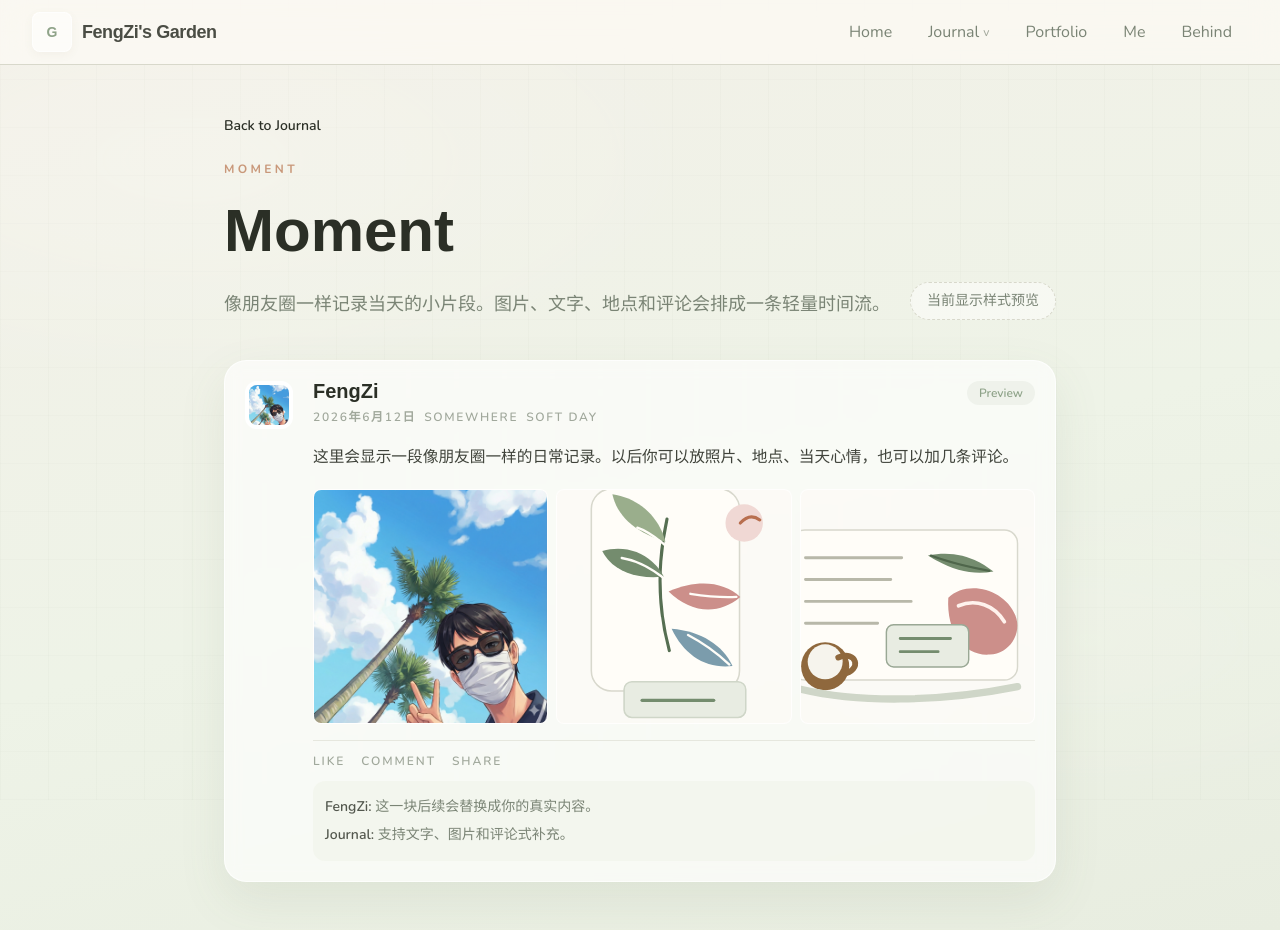
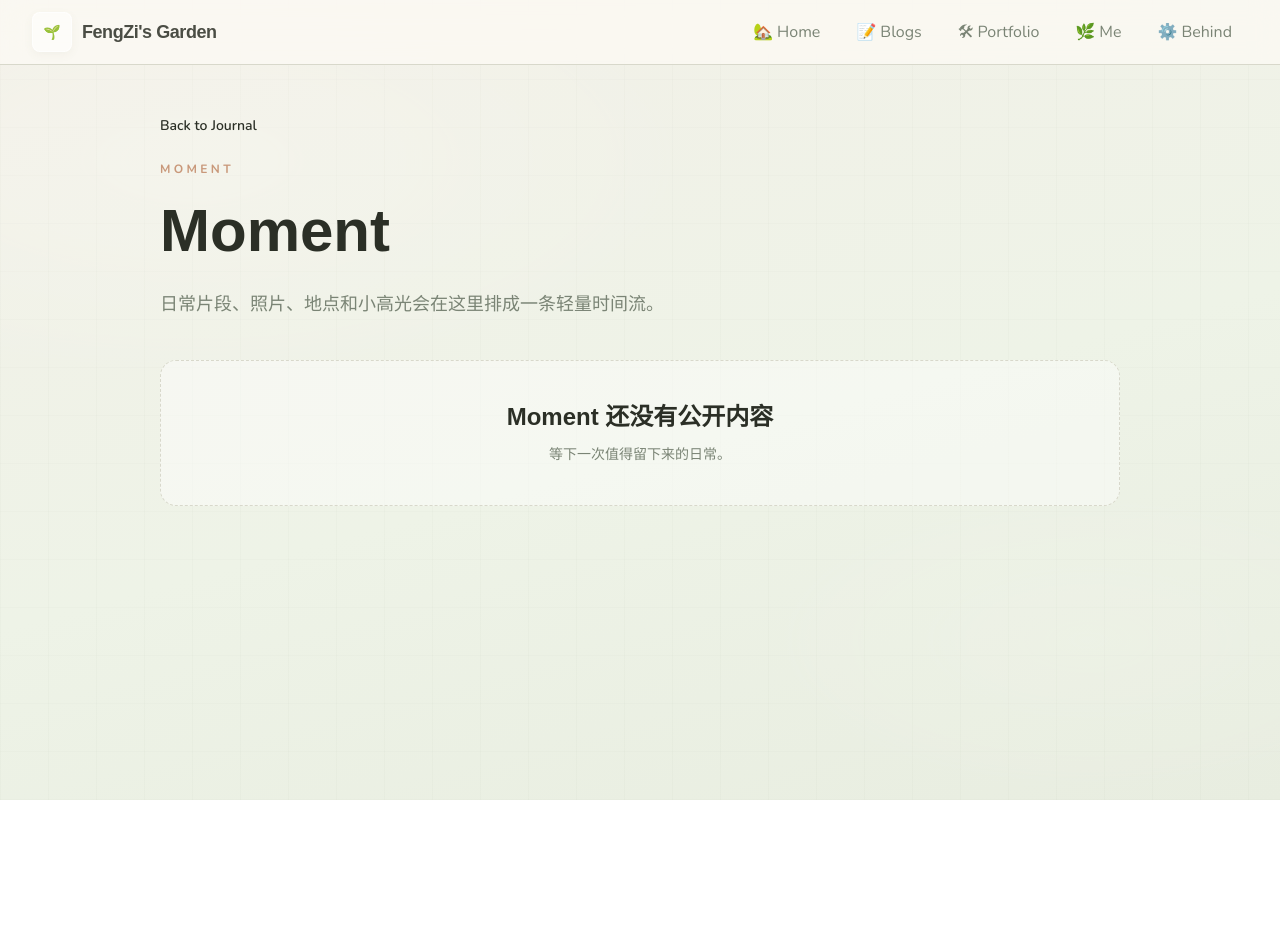
Before and after one commit to fengziclassmate/FZ-s-Garden, a Next.js app: page /journal/moment in a window 1280 px wide. After the commit the page ends 800 px from the top, so only its background shows below. Built offline with nearby package versions, Linux system fonts and the light colour scheme; a web font is replaced by a local one.

Commit message:
journal模块优化三部曲回退

```diff
--- a/src/app/blogs/blogs-client.tsx
+++ b/src/app/blogs/blogs-client.tsx
@@ -152,7 +152,7 @@ export default function BlogsClient({ sections }: Props) {
       >
         <div className="px-5">
           <div className="mb-6 flex items-center justify-between">
-            <span className="text-xs font-semibold uppercase tracking-widest text-[#a6a097]">Journal</span>
+            <span className="text-xs font-semibold uppercase tracking-widest text-[#a6a097]">Blogs</span>
             <button
               type="button"
               onClick={() => setSidebarOpen(false)}
@@ -162,27 +162,20 @@ export default function BlogsClient({ sections }: Props) {
               ◀
             </button>
           </div>
-          <div className="mb-5 grid grid-cols-3 gap-2">
+          <div className="mb-5 grid grid-cols-2 gap-2">
             <Link
               href="/journal/moment"
-              className="rounded-xl border border-[#ece9e1] bg-white/55 px-2.5 py-3 text-sm text-[#5f6f58] transition hover:bg-[#f5f2ec] hover:text-[#2d2a24]"
+              className="rounded-xl border border-[#ece9e1] bg-white/55 px-3 py-3 text-sm text-[#5f6f58] transition hover:bg-[#f5f2ec] hover:text-[#2d2a24]"
             >
               <span className="block font-semibold">Moment</span>
-              <span className="mt-1 block text-[11px] text-[#a6a097]">日常</span>
+              <span className="mt-1 block text-[11px] text-[#a6a097]">日常片段</span>
             </Link>
             <Link
-              href="/journal/whisper"
-              className="rounded-xl border border-[#ece9e1] bg-white/55 px-2.5 py-3 text-sm text-[#5f6f58] transition hover:bg-[#f5f2ec] hover:text-[#2d2a24]"
+              href="/journal/whispers"
+              className="rounded-xl border border-[#ece9e1] bg-white/55 px-3 py-3 text-sm text-[#5f6f58] transition hover:bg-[#f5f2ec] hover:text-[#2d2a24]"
             >
-              <span className="block font-semibold">Whisper</span>
-              <span className="mt-1 block text-[11px] text-[#a6a097]">碎念</span>
-            </Link>
-            <Link
-              href="/blogs?type=journal"
-              className="rounded-xl border border-[#ece9e1] bg-white/55 px-2.5 py-3 text-sm text-[#5f6f58] transition hover:bg-[#f5f2ec] hover:text-[#2d2a24]"
-            >
-              <span className="block font-semibold">Blogs</span>
-              <span className="mt-1 block text-[11px] text-[#a6a097]">长文</span>
+              <span className="block font-semibold">Whispers</span>
+              <span className="mt-1 block text-[11px] text-[#a6a097]">碎片低语</span>
             </Link>
           </div>
           <div className="space-y-0.5">
--- a/src/app/blogs/page.tsx
+++ b/src/app/blogs/page.tsx
@@ -11,9 +11,9 @@ async function BlogsContent() {
   ]);
 
   const sections: { key: string; label: string; emoji: string; posts: GardenContent[] }[] = [
-    { key: "journal", label: "Journal", emoji: "J", posts: journalAll },
-    { key: "research", label: "Research", emoji: "R", posts: researchAll },
-    { key: "reading", label: "Reading", emoji: "N", posts: readingAll },
+    { key: "journal", label: "手账", emoji: "📓", posts: journalAll },
+    { key: "research", label: "科研", emoji: "🔬", posts: researchAll },
+    { key: "reading", label: "阅读", emoji: "📖", posts: readingAll },
   ];
 
   return <BlogsClient sections={sections} />;
@@ -21,7 +21,7 @@ async function BlogsContent() {
 
 export default function BlogsPage() {
   return (
-    <Suspense fallback={<div className="flex min-h-[calc(100vh-4rem)] items-center justify-center text-[#a6a097]">Loading...</div>}>
+    <Suspense fallback={<div className="flex min-h-[calc(100vh-4rem)] items-center justify-center text-[#a6a097]">加载中...</div>}>
       <BlogsContent />
     </Suspense>
   );
--- a/src/app/journal/moment/page.tsx
+++ b/src/app/journal/moment/page.tsx
@@ -1,106 +1,48 @@
 import Link from "next/link";
-import { moments, type MomentEntry } from "@/data/journal-modules";
+import { moments } from "@/data/journal-modules";
 import { formatDate } from "@/lib/dates";
 
-const avatarSrc = "/home/fengzi-avatar.jpg";
+export default function MomentPage() {
+  return (
+    <main className="mx-auto max-w-5xl px-5 py-12 lg:px-8">
+      <Link href="/journal" className="text-sm font-semibold text-muted-ink transition hover:text-ink">
+        Back to Journal
+      </Link>
+      <section className="mt-6 max-w-3xl">
+        <p className="text-xs font-bold uppercase tracking-[0.28em] text-clay">Moment</p>
+        <h1 className="mt-4 font-display text-5xl font-bold leading-tight text-ink md:text-6xl">Moment</h1>
+        <p className="mt-5 text-lg leading-8 text-muted-ink">
+          日常片段、照片、地点和小高光会在这里排成一条轻量时间流。
+        </p>
+      </section>
 
-const previewMoment: MomentEntry = {
-  id: "preview",
-  date: "2026-06-12",
-  text: "这里会显示一段像朋友圈一样的日常记录。以后你可以放照片、地点、当天心情，也可以加几条评论。",
-  location: "Somewhere",
-  mood: "soft day",
-  images: ["/home/fengzi-avatar.jpg", "/home/pressed-leaves.svg", "/home/study-desk.svg"],
-  comments: [
-    { name: "FengZi", text: "这一块后续会替换成你的真实内容。" },
-    { name: "Journal", text: "支持文字、图片和评论式补充。" },
-  ],
-};
-
-function MomentCard({ moment, preview = false }: { moment: MomentEntry; preview?: boolean }) {
-  return (
-    <article className="rounded-[1.4rem] border border-white/70 bg-white/64 p-5 shadow-[0_18px_48px_rgba(100,115,90,0.10)] backdrop-blur">
-      <div className="grid grid-cols-[52px_1fr] gap-4">
-        <img src={avatarSrc} alt="" className="size-12 rounded-xl border-4 border-white object-cover object-[78%_42%]" />
-        <div className="min-w-0">
-          <div className="flex flex-wrap items-start justify-between gap-3">
-            <div>
-              <h2 className="font-display text-xl font-bold leading-none text-ink">FengZi</h2>
-              <div className="mt-2 flex flex-wrap items-center gap-2 text-xs font-semibold uppercase tracking-[0.14em] text-muted-ink/70">
+      <section className="mt-10">
+        {moments.length > 0 ? (
+          <div className="space-y-5">
+            {moments.map((moment) => (
+              <article key={moment.id} className="rounded-2xl border border-white/70 bg-white/58 p-5 shadow-[var(--shadow-note)] backdrop-blur">
+                <div className="flex flex-wrap items-center gap-3 text-sm text-muted-ink">
                   <time>{formatDate(moment.date)}</time>
                   {moment.location ? <span>{moment.location}</span> : null}
                   {moment.mood ? <span>{moment.mood}</span> : null}
                 </div>
-            </div>
-            {preview ? (
-              <span className="rounded-full bg-sage/10 px-3 py-1 text-xs font-semibold text-sage">Preview</span>
-            ) : null}
-          </div>
-
-          <p className="mt-4 whitespace-pre-line text-[0.98rem] leading-8 text-ink/90">{moment.text}</p>
-
+                <p className="mt-4 text-base leading-8 text-ink">{moment.text}</p>
                 {moment.images?.length ? (
-            <div className={`mt-4 grid gap-2 ${moment.images.length === 1 ? "grid-cols-1" : "grid-cols-3"}`}>
+                  <div className="mt-5 grid gap-3 sm:grid-cols-2">
                     {moment.images.map((src) => (
-                <img
-                  key={src}
-                  src={src}
-                  alt=""
-                  className={`${moment.images?.length === 1 ? "aspect-[4/3]" : "aspect-square"} w-full rounded-lg border border-white/70 bg-surface/70 object-cover`}
-                />
+                      <img key={src} src={src} alt="" className="aspect-[4/3] w-full rounded-xl object-cover" />
                     ))}
                   </div>
                 ) : null}
-
-          <div className="mt-4 flex items-center gap-4 border-t border-line/55 pt-3 text-xs font-semibold uppercase tracking-[0.16em] text-muted-ink/70">
-            <span>Like</span>
-            <span>Comment</span>
-            <span>Share</span>
-          </div>
-
-          {moment.comments?.length ? (
-            <div className="mt-3 rounded-xl bg-surface-soft/55 p-3 text-sm leading-7 text-muted-ink">
-              {moment.comments.map((comment) => (
-                <p key={`${comment.name}-${comment.text}`}>
-                  <span className="font-semibold text-ink/80">{comment.name}: </span>
-                  {comment.text}
-                </p>
+              </article>
             ))}
           </div>
-          ) : null}
+        ) : (
+          <div className="rounded-2xl border border-dashed border-line bg-white/42 p-10 text-center">
+            <p className="font-display text-2xl font-bold text-ink">Moment 还没有公开内容</p>
+            <p className="mt-3 text-sm text-muted-ink">等下一次值得留下来的日常。</p>
           </div>
-      </div>
-    </article>
-  );
-}
-
-export default function MomentPage() {
-  const list = moments.length > 0 ? moments : [previewMoment];
-
-  return (
-    <main className="mx-auto max-w-4xl px-5 py-12 lg:px-8">
-      <Link href="/journal" className="text-sm font-semibold text-muted-ink transition hover:text-ink">
-        Back to Journal
-      </Link>
-      <section className="mt-6 flex flex-wrap items-end justify-between gap-5">
-        <div className="max-w-2xl">
-          <p className="text-xs font-bold uppercase tracking-[0.28em] text-clay">Moment</p>
-          <h1 className="mt-4 font-display text-5xl font-bold leading-tight text-ink md:text-6xl">Moment</h1>
-          <p className="mt-5 text-lg leading-8 text-muted-ink">
-            像朋友圈一样记录当天的小片段。图片、文字、地点和评论会排成一条轻量时间流。
-          </p>
-        </div>
-        {moments.length === 0 ? (
-          <span className="rounded-full border border-dashed border-line bg-white/48 px-4 py-2 text-sm text-muted-ink">
-            当前显示样式预览
-          </span>
-        ) : null}
-      </section>
-
-      <section className="mt-10 space-y-5">
-        {list.map((moment) => (
-          <MomentCard key={moment.id} moment={moment} preview={moments.length === 0} />
-        ))}
+        )}
       </section>
     </main>
   );
--- a/src/app/journal/whisper/page.tsx
+++ /dev/null
@@ -1,71 +0,0 @@
-import Link from "next/link";
-import { whispers, type WhisperEntry } from "@/data/journal-modules";
-import { formatDate } from "@/lib/dates";
-
-const previewWhispers: WhisperEntry[] = [
-  {
-    id: "preview-1",
-    date: "2026-06-12",
-    text: "这里适合放一句没有标题的小想法。",
-    tone: "note",
-  },
-  {
-    id: "preview-2",
-    date: "2026-06-12",
-    text: "也可以是一段很短的情绪、灵感或自言自语。",
-    tone: "whisper",
-  },
-  {
-    id: "preview-3",
-    date: "2026-06-12",
-    text: "不需要变成文章，只要被温柔地收起来。",
-    tone: "soft",
-  },
-];
-
-export default function WhisperPage() {
-  const list = whispers.length > 0 ? whispers : previewWhispers;
-
-  return (
-    <main className="mx-auto max-w-6xl px-5 py-12 lg:px-8">
-      <Link href="/journal" className="text-sm font-semibold text-muted-ink transition hover:text-ink">
-        Back to Journal
-      </Link>
-      <section className="mt-6 flex flex-wrap items-end justify-between gap-5">
-        <div className="max-w-3xl">
-          <p className="text-xs font-bold uppercase tracking-[0.28em] text-clay">Whisper</p>
-          <h1 className="mt-4 font-display text-5xl font-bold leading-tight text-ink md:text-6xl">Whisper</h1>
-          <p className="mt-5 text-lg leading-8 text-muted-ink">
-            不需要标题的小想法、碎片句子和一闪而过的感受会放在这里，像一组轻轻贴上的便签。
-          </p>
-        </div>
-        {whispers.length === 0 ? (
-          <span className="rounded-full border border-dashed border-line bg-white/48 px-4 py-2 text-sm text-muted-ink">
-            当前显示样式预览
-          </span>
-        ) : null}
-      </section>
-
-      <section className="mt-10 columns-1 gap-4 md:columns-2 xl:columns-3">
-        {list.map((whisper, index) => (
-          <article
-            key={whisper.id}
-            className={`mb-4 break-inside-avoid rounded-[1.3rem] border border-white/70 p-5 shadow-[var(--shadow-note)] backdrop-blur ${
-              index % 3 === 0
-                ? "bg-washi-yellow/42"
-                : index % 3 === 1
-                  ? "bg-washi-green/42"
-                  : "bg-washi-pink/36"
-            }`}
-          >
-            <p className="text-base leading-8 text-ink">{whisper.text}</p>
-            <div className="mt-5 flex flex-wrap items-center justify-between gap-3 text-xs font-semibold uppercase tracking-[0.18em] text-muted-ink">
-              <time>{formatDate(whisper.date)}</time>
-              {whisper.tone ? <span>{whisper.tone}</span> : null}
-            </div>
-          </article>
-        ))}
-      </section>
-    </main>
-  );
-}
--- a/src/components/layout/site-header.tsx
+++ b/src/components/layout/site-header.tsx
@@ -6,37 +6,26 @@ export function SiteHeader() {
   return (
     <header className="site-header">
       <div className="flex w-full items-center justify-between px-8 py-3">
-        <Link href="/" className="group inline-flex shrink-0 items-center gap-2.5">
-          <span className="grid size-10 place-items-center rounded-lg border border-white/70 bg-white/50 font-display text-sm font-semibold text-sage shadow-[0_3px_10px_rgba(100,115,90,0.06)] transition group-hover:shadow-[0_6px_18px_rgba(100,115,90,0.08)]">
-            G
+        {/* Logo — 严格靠左 */}
+        <Link href="/" className="inline-flex shrink-0 items-center gap-2.5 group">
+          <span className="grid size-10 place-items-center rounded-lg border border-white/70 bg-white/50 text-sm font-display font-semibold text-sage shadow-[0_3px_10px_rgba(100,115,90,0.06)] transition group-hover:shadow-[0_6px_18px_rgba(100,115,90,0.08)]">
+            🌱
           </span>
-          <span className="font-display text-lg font-semibold tracking-tight text-ink/85">{site.name}</span>
+          <span className="font-display text-lg font-semibold tracking-tight text-ink/85">
+            {site.name}
+          </span>
         </Link>
 
+        {/* Navigation — 严格靠右 */}
         <nav className="flex items-center gap-1 text-muted-ink">
           {navigation.map((item) => (
-            <div key={item.href} className="group relative">
-              <Link
-                href={item.href}
-                className="inline-flex shrink-0 items-center rounded-lg px-4 py-2 text-base transition-colors hover:bg-white/45 hover:text-ink"
-              >
-                {item.label}
-                {item.children?.length ? <span className="ml-1 text-xs text-muted-ink/70">v</span> : null}
-              </Link>
-              {item.children?.length ? (
-                <div className="invisible absolute right-0 top-full z-40 mt-2 min-w-40 rounded-xl border border-white/70 bg-white/82 p-2 opacity-0 shadow-[0_18px_42px_rgba(100,115,90,0.12)] backdrop-blur transition group-hover:visible group-hover:opacity-100 group-focus-within:visible group-focus-within:opacity-100">
-                  {item.children.map((child) => (
-                    <Link
-                      key={child.href}
-                      href={child.href}
-                      className="block rounded-lg px-3 py-2 text-sm text-muted-ink transition hover:bg-surface-soft/70 hover:text-ink"
-                    >
-                      {child.label}
-                    </Link>
-                  ))}
-                </div>
-              ) : null}
-            </div>
+            <Link
+              key={item.href}
+              href={item.href}
+              className="shrink-0 rounded-lg px-4 py-2 text-base whitespace-nowrap transition-colors hover:bg-white/45 hover:text-ink"
+            >
+              {item.emoji && <span className="mr-1">{item.emoji}</span>}{item.label}
+            </Link>
           ))}
         </nav>
       </div>
--- a/src/data/journal-modules.ts
+++ b/src/data/journal-modules.ts
@@ -5,7 +5,6 @@ export type MomentEntry = {
   location?: string;
   mood?: string;
   images?: string[];
-  comments?: { name: string; text: string }[];
 };
 
 export type WhisperEntry = {
@@ -20,22 +19,15 @@ export const journalModules = [
     href: "/journal/moment",
     label: "Moment",
     eyebrow: "Daily fragments",
-    description: "像朋友圈一样收纳日常片段、照片、地点和当天的小高光。",
+    description: "像轻量朋友圈一样收纳日常片段、照片、地点和当天的小高光。",
     mark: "M",
   },
   {
-    href: "/journal/whisper",
-    label: "Whisper",
+    href: "/journal/whispers",
+    label: "Whispers",
     eyebrow: "Tiny thoughts",
     description: "存放没必要写成长文章的短句、灵感、心情和自言自语。",
     mark: "W",
-  },
-  {
-    href: "/blogs?type=journal",
-    label: "Blogs",
-    eyebrow: "Long journal",
-    description: "保留完整标题、正文和评论区的长篇 Journal 记录。",
-    mark: "B",
   },
 ];
 
--- a/src/data/navigation.ts
+++ b/src/data/navigation.ts
@@ -1,15 +1,7 @@
 export const navigation = [
-  { href: "/", label: "Home" },
-  {
-    href: "/journal",
-    label: "Journal",
-    children: [
-      { href: "/journal/moment", label: "Moment" },
-      { href: "/journal/whisper", label: "Whisper" },
-      { href: "/blogs?type=journal", label: "Blogs" },
-    ],
-  },
-  { href: "/portfolio", label: "Portfolio" },
-  { href: "/me", label: "Me" },
-  { href: "/behind", label: "Behind" },
+  { href: "/", emoji: "🏡", label: "Home" },
+  { href: "/blogs", emoji: "📝", label: "Blogs" },
+  { href: "/portfolio", emoji: "🛠", label: "Portfolio" },
+  { href: "/me", emoji: "🌿", label: "Me" },
+  { href: "/behind", emoji: "⚙️", label: "Behind" },
 ];
--- a/src/lib/content.ts
+++ b/src/lib/content.ts
@@ -9,11 +9,11 @@ import type { ContentType, GardenContent } from "@/lib/types";
 const contentRoot = path.join(process.cwd(), "content");
 
 export const contentTypeLabels: Record<ContentType, string> = {
-  journal: "Journal",
-  research: "Research",
-  reading: "Reading",
-  project: "Portfolio",
-  behind: "Behind",
+  journal: "手账",
+  research: "科研日志",
+  reading: "阅读",
+  project: "项目",
+  behind: "幕后",
 };
 
 export const contentTypeFolders: Record<ContentType, string> = {
@@ -91,8 +91,12 @@ export async function getPinnedContent(limit = 4) {
   return items.filter((item) => item.pinned).slice(0, limit);
 }
 
+/** blogs 页面聚合的类型（不含 project / behind） */
 export const blogContentTypes: ContentType[] = ["journal", "research", "reading"];
 
+/**
+ * 获取 blogs 聚合内容，可选按 type 或 tag 筛选
+ */
 export async function getBlogContent(options?: { type?: ContentType; tag?: string }) {
   const groups = await Promise.all(blogContentTypes.map((type) => getContentByType(type)));
   let items = sortByDateDesc(groups.flat());
```
Also changed, not shown: src/app/journal/page.tsx (+6 -6 lines), src/app/journal/whispers/page.tsx (+42 -3 lines), src/components/home/garden-entry-grid.tsx (+11 -8 lines). Lines whose indentation alone changed are shown as unchanged.
